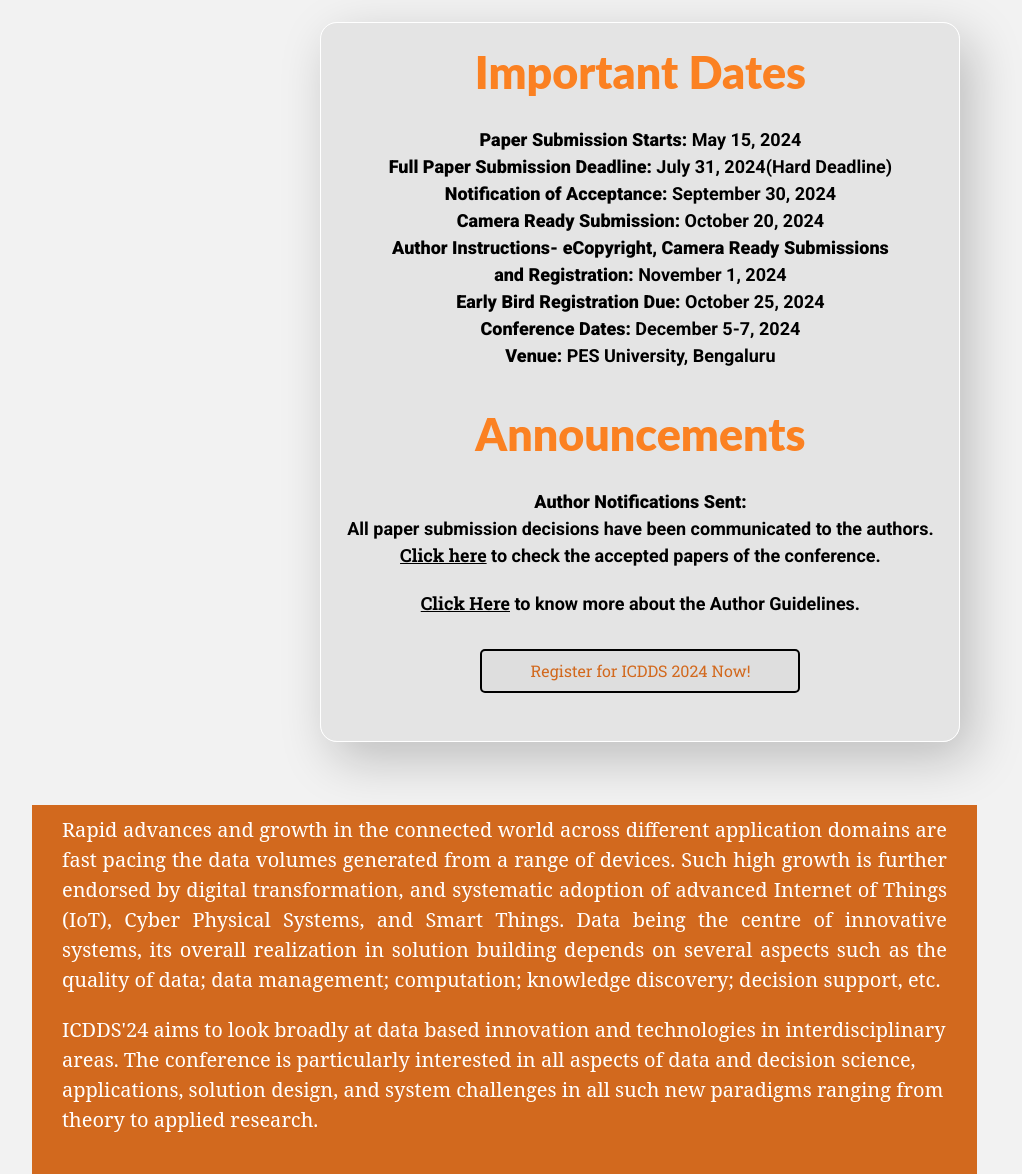
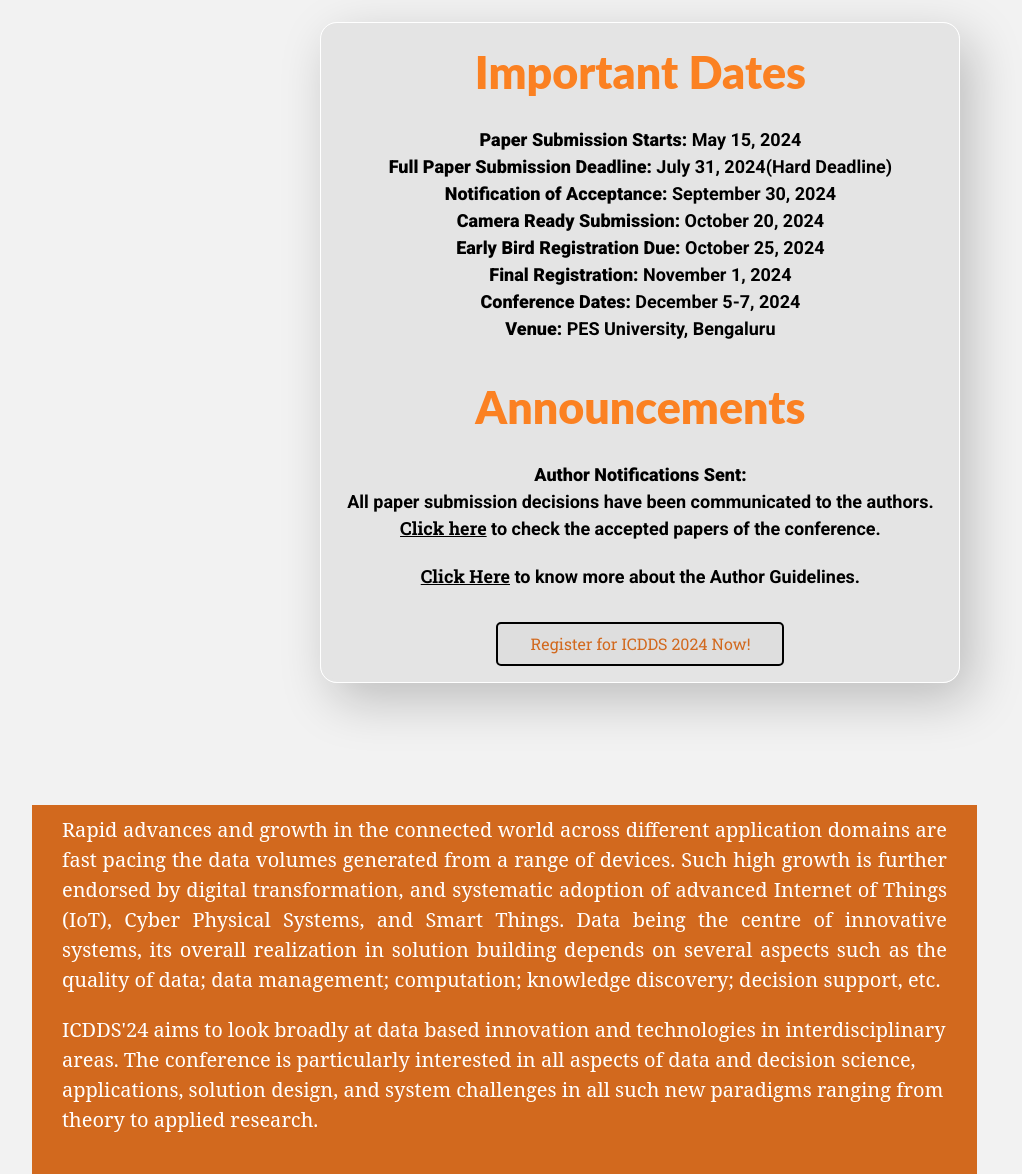
Before and after one commit to Computer-Society-IEEE-Bangalore/ICDDS, a PHP site: page / in a window 1280 px wide. Shown: the part 821-1995 px from the top of the page, without its empty margins (38-1060 px from the left). Run offline with PHP 8.4, Linux system fonts and the light colour scheme; some libraries are stand-ins or nearby versions.

Commit message:
Minor changes to the Registration page

```diff
--- a/css/style.css
+++ b/css/style.css
@@ -753,11 +753,6 @@ body.mobile-nav-active #mobile-nav-toggle {
   flex-direction: column;
 }
 
-#card {
-  margin-top: 10px;
-  height: 400px;
-  margin: auto;
-}
 
 .section-header h3 {
   font-size: 45px;
@@ -885,6 +880,7 @@ body.mobile-nav-active #mobile-nav-toggle {
 @media (max-width: 575.98px) {
   #about .about-des {
     padding: 30px 15px 0 15px;
+    margin-top: 7rem;
   }
 }
 
@@ -1690,6 +1686,7 @@ body.mobile-nav-active #mobile-nav-toggle {
 #card {
   box-sizing: border-box;
   height: 304px;
+  margin-top: 10px;
   width: 30%;
   background: rgba(217, 217, 217, 0.58);
   border: 1px solid white;
@@ -1706,7 +1703,8 @@ body.mobile-nav-active #mobile-nav-toggle {
   user-select: none;
   font-weight: bolder;
   color: black;
-  /* height: auto;  */
+  height: auto;
+  position: relative;
   width: 90%;
   max-width: 40rem;
   margin: auto;
@@ -1730,7 +1728,7 @@ body.mobile-nav-active #mobile-nav-toggle {
 @media (max-width: 767.98px) {
   #card{
     margin-right: 5%;
-    height: 47rem !important;
+    height: auto;
   }
 }
 /* ================================================= */
@@ -2056,7 +2054,7 @@ body.mobile-nav-active #mobile-nav-toggle {
 }
 
 .accept-btn {
-  width: 20rem;
+  width: 18rem;
   padding: 0;
   background: rgba(217, 217, 217, 0.58) !important;
   border: none;
@@ -2065,7 +2063,8 @@ body.mobile-nav-active #mobile-nav-toggle {
   cursor: pointer;
   transition: background-color 0.3s ease, transform 0.3s ease;
   text-align: center;
-  display: inline-block;
+  display: block;
+  bottom: -2%;
   font-family: 'Arial', sans-serif;
 }
 
--- a/index.html
+++ b/index.html
@@ -164,7 +164,7 @@
     <!-- About Section Start-->
     <section id="about">
         <div class="container1">
-            <div class="card" id="card" style="height: 45rem; width: 40rem;">
+            <div class="card" id="card" style="width: 40rem;">
                 <p class="add-info"><strong><span class='imp' style="font-size: 3pze
                     5px;">Important Dates</span></strong>
                 <p class="para">
@@ -172,8 +172,8 @@
                     <strong>Full Paper Submission Deadline:  </strong>July 31, 2024(Hard Deadline)<br>
                     <strong>Notification of Acceptance: </strong>September 30, 2024<br>
                     <strong>Camera Ready Submission: </strong>October 20, 2024<br>
-                    <strong>Author Instructions- eCopyright, Camera Ready Submissions <br> and Registration: </strong> November 1, 2024<br>
                     <strong>Early Bird Registration Due: </strong>October 25, 2024<br>
+                    <strong>Final Registration: </strong> November 1, 2024<br>
                     <strong>Conference Dates: </strong>December 5-7, 2024<br>
                     <strong>Venue: </strong> PES University, Bengaluru
                   </p> <br>
--- a/registration.html
+++ b/registration.html
@@ -247,8 +247,8 @@
       </tbody>
     </table>
 
-    <p style="text-align: center; font-size:large"> <strong>Author Instructions- eCopyright, Camera Ready Submissions and Registration: </strong> November 1, 2024</p>
-    <p style="text-align: center; font-size:large"> <strong>Early bird Registration Due: </strong> October 25, 2024</p>
+    <p style="text-align: center; font-size:large"> <strong>Early Bird Registration Due: </strong> October 25, 2024</p>
+    <p style="text-align: center; font-size:large"> <strong>Final Registration: </strong> November 1, 2024</p>
     <p class="para" style="text-align: center; font-size:large">
       <a href="https://docs.google.com/document/d/1jR0BXeYd12T0WyUSp_Gni5rZeHB3PamrbYfQ_08umi8/edit" id="author-instructions" target="_blank">Click Here</a>
       to know more about the Author Guidelines.
```
